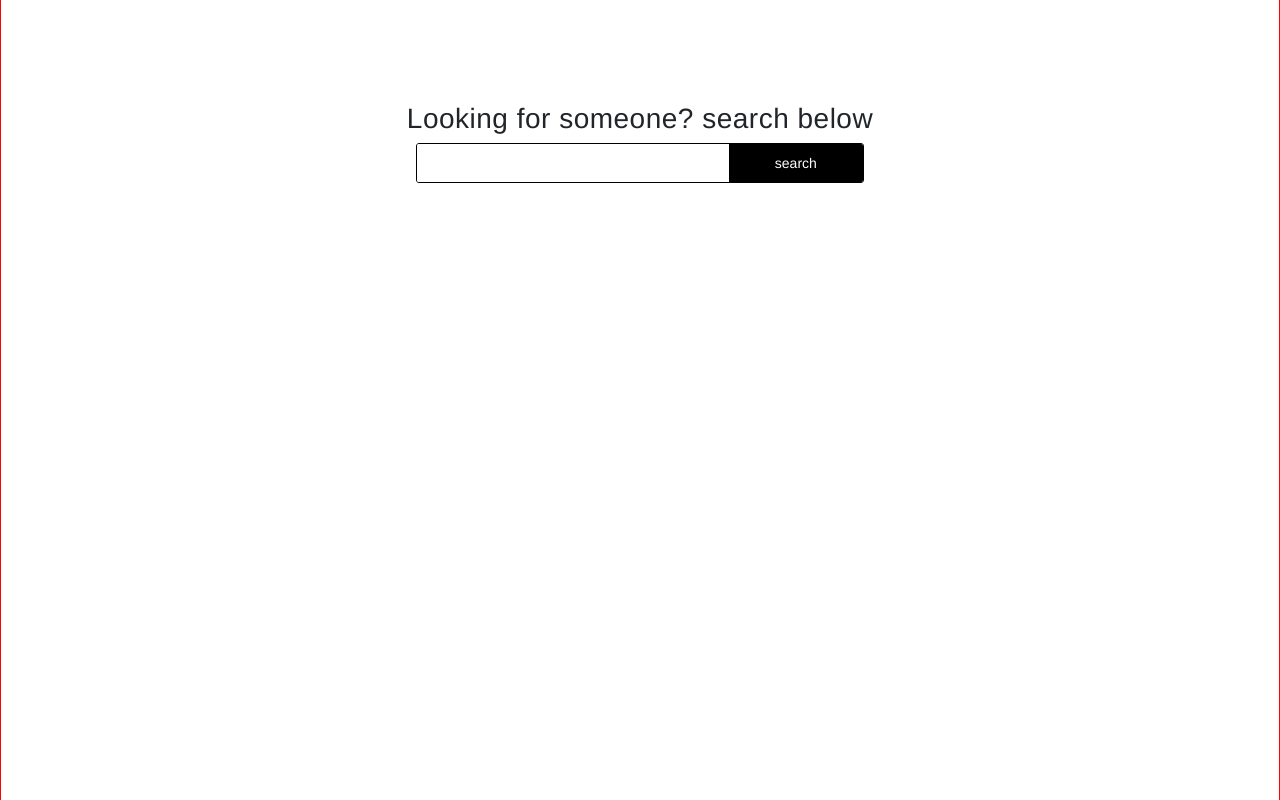
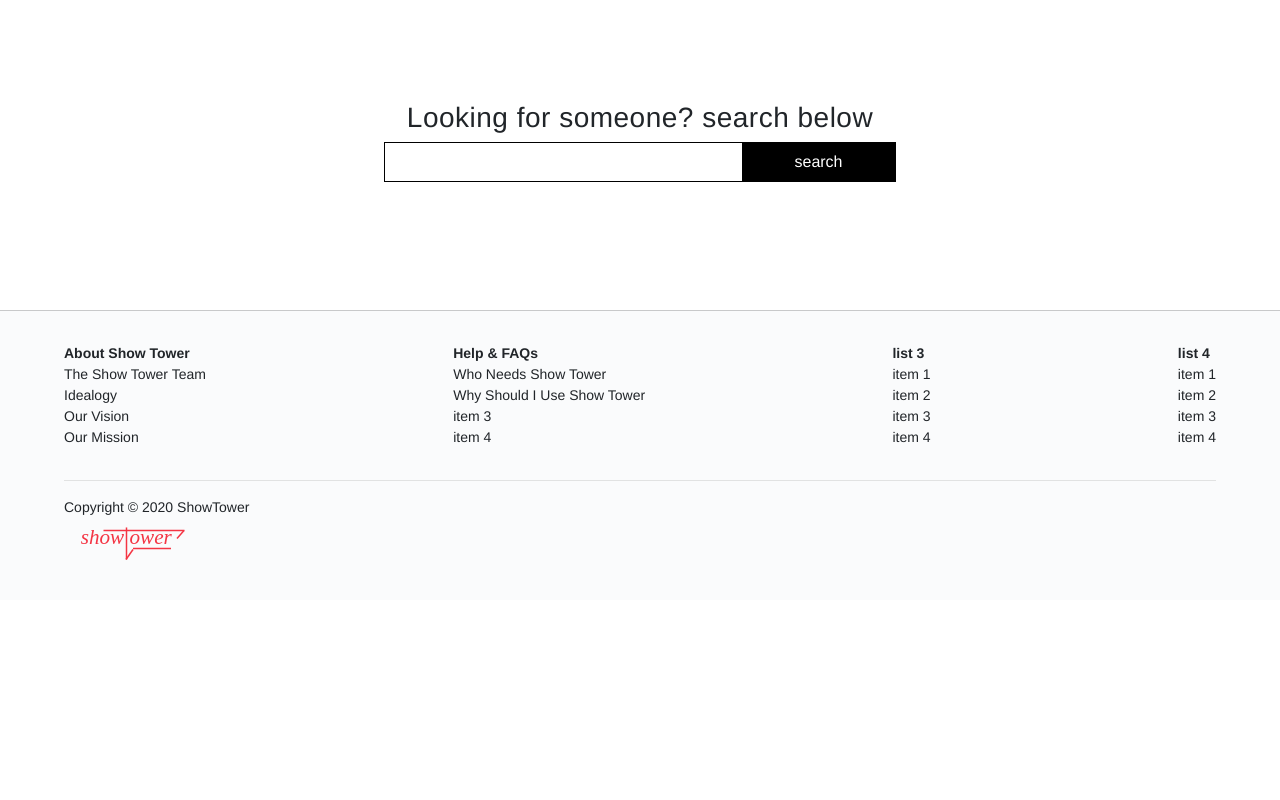
Before and after one commit to chingsley/kc-portfolio-frontend, a React (Create React App) app: page / in a window 1280 px wide. Shown: the part 1201-2001 px from the top of the page. After the commit the page ends 1801 px from the top, so only its background shows below. Built offline with nearby package versions, Linux system fonts and the light colour scheme.

Commit message:
design templeate for the footer

```diff
--- a/src/App.js
+++ b/src/App.js
@@ -3,6 +3,7 @@ import { BrowserRouter as Router } from 'react-router-dom';
 import { ToastContainer } from 'react-toastify';
 
 import 'react-toastify/dist/ReactToastify.css';
+import Footer from './components/Footer';
 
 import NavBar from './components/NavBarResponsive';
 // import NavBar from './components/NavBar';
@@ -22,6 +23,7 @@ function App() {
         />
         <NavBar />
         <AppRoutes />
+        <Footer />
       </div>
     </Router>
   );
--- /dev/null
+++ b/src/components/Footer.js
@@ -0,0 +1,85 @@
+import React from 'react';
+import styled from 'styled-components';
+import LogoV2 from './LogoV2';
+
+const FooterRegion = styled.div`
+  // border: 1px solid green;
+  .footer {
+    // border: 1px solid salmon;
+    border-top: 1px solid rgba(0, 0, 0, 0.2);
+    padding: 2rem 4rem;
+    background: #fafbfc;
+
+    &__upper-part {
+      // border: 1px solid red;
+      display: flex;
+      justify-content: space-between;
+
+      &__list {
+        // border: 1px solid green;
+        list-style-type: none;
+        padding-left: 0;
+      }
+    }
+
+    &__lower-part {
+      // border: 1px solid red;
+    }
+  }
+`;
+
+const Footer = () => {
+  return (
+    <FooterRegion>
+      <div className="footer">
+        <div className="footer__upper-part">
+          <ul className="footer__upper-part__list">
+            <strong className="footer-upper__part__list__header">
+              About Show Tower
+            </strong>
+            <li className="footer__upper-part__list__item">
+              The Show Tower Team
+            </li>
+            <li className="footer__upper-part__list__item">Idealogy</li>
+            <li className="footer__upper-part__list__item">Our Vision</li>
+            <li className="footer__upper-part__list__item">Our Mission</li>
+          </ul>
+          <ul className="footer__upper-part__list">
+            <strong className="footer-upper__part__list__header">
+              {' Help & FAQs'}
+            </strong>
+            <li className="footer__upper-part__list__item">
+              Who Needs Show Tower
+            </li>
+            <li className="footer__upper-part__list__item">
+              Why Should I Use Show Tower
+            </li>
+            <li className="footer__upper-part__list__item">item 3</li>
+            <li className="footer__upper-part__list__item">item 4</li>
+          </ul>
+          <ul className="footer__upper-part__list">
+            <strong className="footer-upper__part__list__header">list 3</strong>
+            <li className="footer__upper-part__list__item">item 1</li>
+            <li className="footer__upper-part__list__item">item 2</li>
+            <li className="footer__upper-part__list__item">item 3</li>
+            <li className="footer__upper-part__list__item">item 4</li>
+          </ul>
+          <ul className="footer__upper-part__list">
+            <strong className="footer-upper__part__list__header">list 4</strong>
+            <li className="footer__upper-part__list__item">item 1</li>
+            <li className="footer__upper-part__list__item">item 2</li>
+            <li className="footer__upper-part__list__item">item 3</li>
+            <li className="footer__upper-part__list__item">item 4</li>
+          </ul>
+        </div>
+        <hr />
+        <div className="footer__lower-part">
+          Copyright © 2020 ShowTower
+          <LogoV2 style={{ display: 'block' }} />
+        </div>
+      </div>
+    </FooterRegion>
+  );
+};
+
+export default Footer;
--- a/src/components/HomeFindSection.js
+++ b/src/components/HomeFindSection.js
@@ -1,70 +1,41 @@
 import React from 'react';
-import Aos from 'aos';
 
-import 'aos/dist/aos.css';
 import styled from 'styled-components';
-import { useEffect } from 'react';
 import { withRouter } from 'react-router-dom';
+import InputUnit from './InputUnit';
 
 const HomeFind = styled.div`
   .home-find {
     // border: 1px solid gray;
     padding-top: 8rem;
-    padding-bottom: 4rem; // to be removed
+    padding-bottom: 8rem; // to be removed
 
     &__title {
       // border: 1px solid gray;
       text-align: center;
       letter-spacing: 0.5px;
       // font-weight: 400;
-      // color: #0d202f;
     }
-    &__search-area {
-      border: 1px solid black;
-      border-radius: 3px;
-      overflow: hidden;
-      width: 35%;
-      text-align: center;
-      display: flex;
-      height: 2.5rem;
-      margin: auto;
+    }
+  }
+  @media only screen and (max-width: 760px) {
+    .home-find {
+      // border: 1px solid blue;
+      padding-top: 4rem;
 
-      &__input {
-        border: none;
-        // border: 1px solid red;
-        display: block;
-        width: 70%;
-        height: 100%;
-        outline: none;
-      }
-      &__btn {
-        border: none;
-        outline: none;
-        display: block;
-        width: 30%;
-        height: 100%;
-        background-color: black;
-        color: white;
-        font-weight: 400;
-        cursor: pointer;
-        // box-sizing: border-box;
+      &__title {
+        letter-spacing: 0;
       }
     }
   }
 `;
 
 const HomeFindSection = (props) => {
-  useEffect(() => {
-    Aos.init({ duration: 1000 });
-  }, []);
   return (
     <HomeFind>
       <div className="home-find">
         <h3 className="home-find__title">Looking for someone? search below</h3>
-        <div className="home-find__search-area" data-aos="fade-up">
-          <input type="text" className="home-find__search-area__input" />
-          <button className="home-find__search-area__btn">search</button>
-        </div>
+        <InputUnit widthInPercent={40} margin="auto" dataAos="zoom-in" />
       </div>
     </HomeFind>
   );
--- /dev/null
+++ b/src/components/InputUnit.js
@@ -0,0 +1,67 @@
+import React from 'react';
+import Aos from 'aos';
+
+import 'aos/dist/aos.css';
+import styled, { css } from 'styled-components';
+import { useEffect } from 'react';
+
+const InputUnitContainer = styled.div`
+  ${(props) => {
+    console.log(props);
+    return css`
+      border: 1px solid black;
+      // border-radius: 3px;
+      overflow: hidden;
+      width: 35%;
+      width: ${props.widthInPercent || '35'}%;
+      text-align: center;
+      display: flex;
+      height: 2.5rem;
+      margin: ${props.margin};
+
+      .input {
+        border: none;
+        // border: 1px solid red;
+        display: block;
+        width: 70%;
+        height: 100%;
+        outline: none;
+        padding-left: 1rem;
+      }
+      .btn {
+        border: none;
+        outline: none;
+        display: block;
+        width: 30%;
+        height: 100%;
+        background-color: black;
+        color: white;
+        font-weight: 400;
+        cursor: pointer;
+        border-radius: 0;
+      }
+      @media only screen and (max-width: 760px) {
+        // border: 1px solid lightblue;
+        width: ${props.mobileWidthInPercent || '90'}%;
+      }
+    `;
+  }}
+`;
+
+const InputUnit = (props) => {
+  useEffect(() => {
+    Aos.init({ duration: 700 });
+  }, []);
+  return (
+    <InputUnitContainer
+      {...props}
+      data-aos={props.dataAos}
+      data-aos-easing="ease-in-sine"
+    >
+      <input type="text" className="input" />
+      <button className="btn">search</button>
+    </InputUnitContainer>
+  );
+};
+
+export default InputUnit;
--- a/src/components/Logo.js
+++ b/src/components/Logo.js
@@ -8,7 +8,7 @@ const Logo = (props) => (
     height="50"
     xmlns="http://www.w3.org/2000/svg"
     onClick={() => props.history.push('/')}
-    style={{ cursor: 'pointer' }}
+    style={{ cursor: 'pointer', ...props.style }}
   >
     <g>
       <title>background</title>
--- a/src/components/LogoV2.js
+++ b/src/components/LogoV2.js
@@ -10,8 +10,7 @@ const LogoV2 = (props) => (
     onClick={() => props.history.push('/')}
     style={{
       cursor: 'pointer',
-      // border: '1px solid black',
-      // borderRadius: '5px',
+      ...props.style,
     }}
   >
     <g>
--- a/src/pages/HomePage.js
+++ b/src/pages/HomePage.js
@@ -56,9 +56,9 @@ const Home = styled.div`
     }
   }
   .features-wrapper {
-    border: 1px solid red;
+    // border: 1px solid red;
     width: 100%;
-    height: 150rem;
+    // height: 150rem;
   }
 
   @media only screen and (max-width: 768px) {
```
